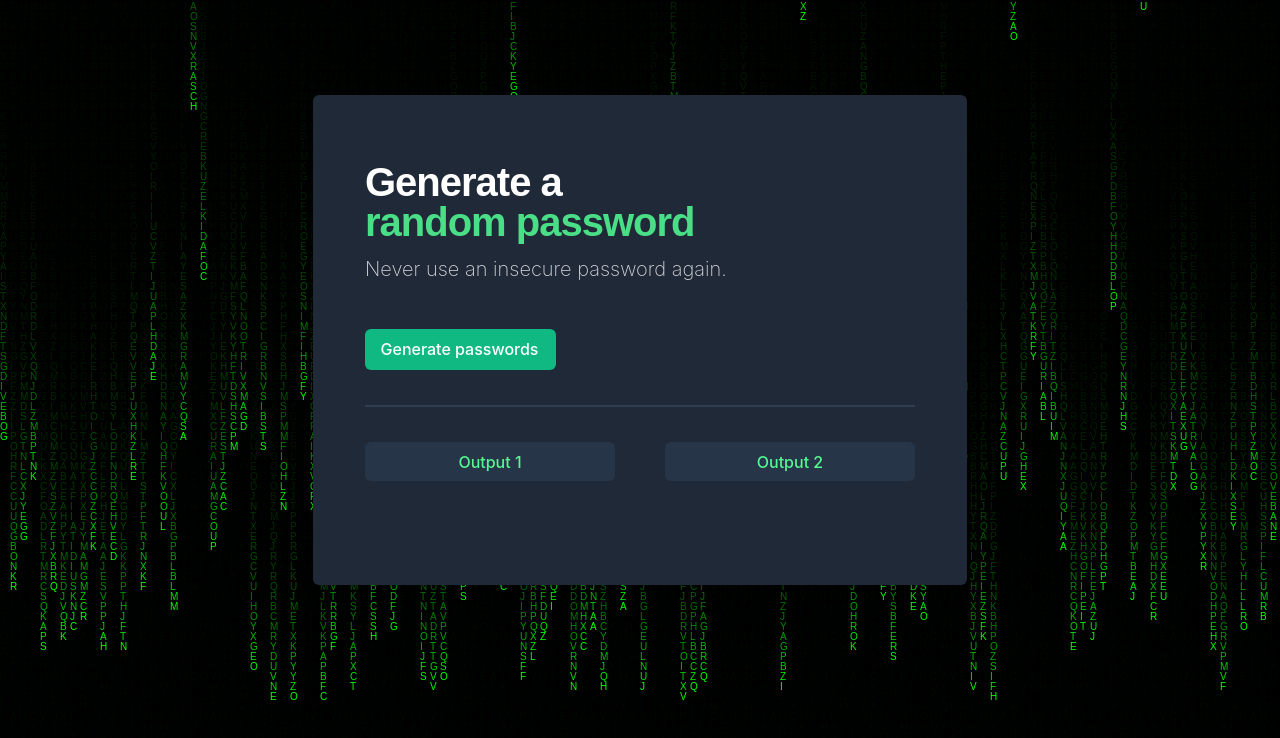
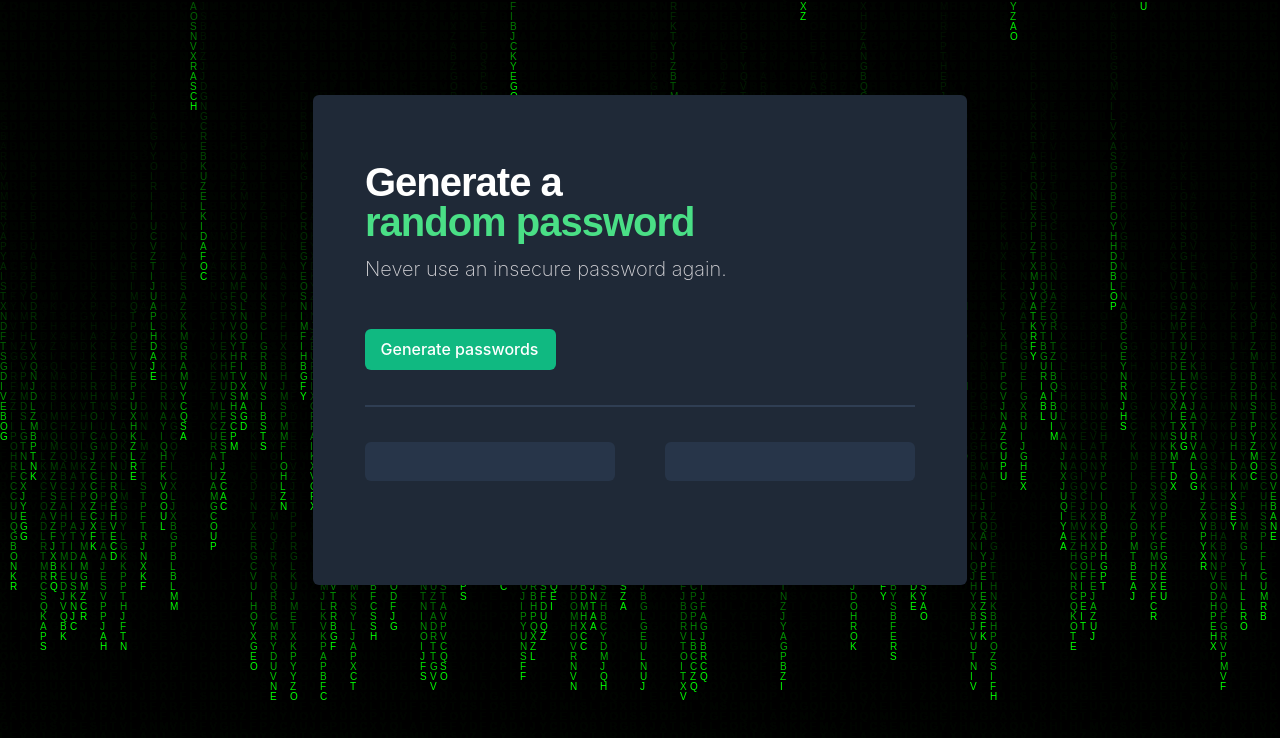
Before and after one commit to DaliG0203/Password-Generator, a website: page index.html in a window 1280 px wide. Drawn offline with Linux system fonts and the light colour scheme.

Commit message:
Output fix

```diff
--- a/index.html
+++ b/index.html
@@ -22,8 +22,8 @@
     <button id = "generate-btn">Generate passwords</button>
     <hr>
     <div class="output-container">
-        <div class="output-box" id = "outputOne">Output 1</div>
-        <div class="output-box" id = "outputTwo">Output 2</div>
+        <div class="output-box" id = "outputOne"></div>
+        <div class="output-box" id = "outputTwo"></div>
     </div>
 </div>
 
```
